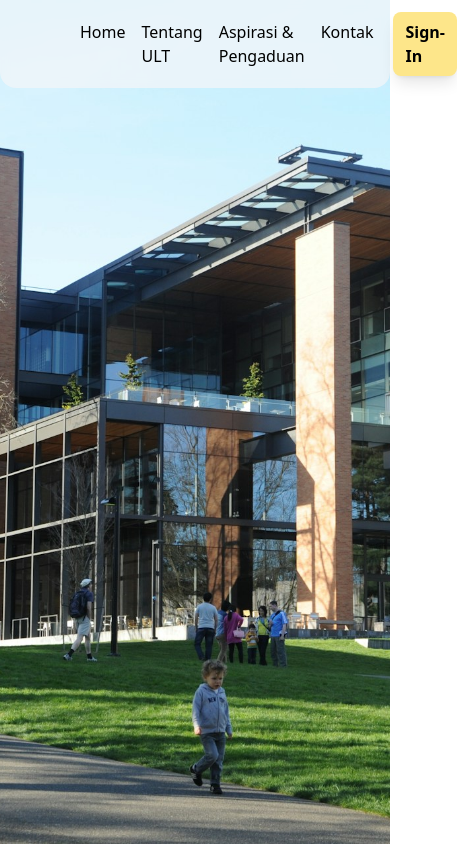
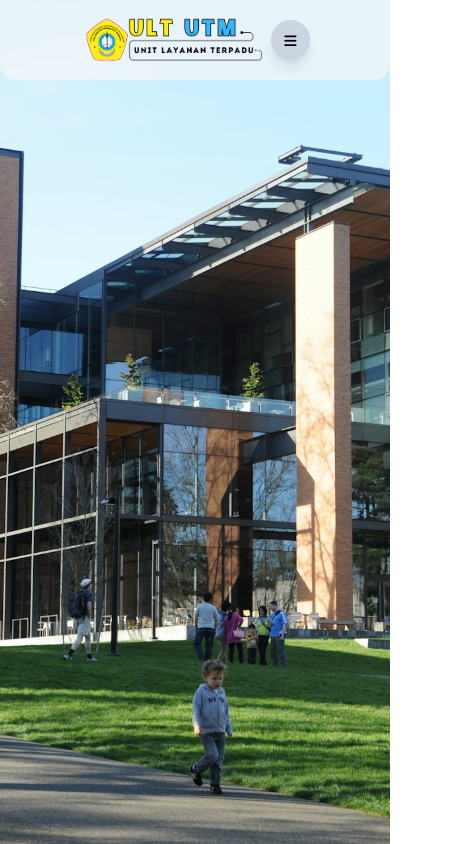
Before and after one commit to arifrizqy/ult-utm, a plain HTML site: page index.html in a window 390 px wide. Shown: the whole page, 457 px wide, since content can reach past the window. Drawn offline with nearby package versions, Linux system fonts and the light colour scheme.

Commit message:
membuat navbar menjadi lebih responsive

```diff
--- a/index.html
+++ b/index.html
@@ -5,18 +5,22 @@
     <meta name="viewport" content="width=device-width, initial-scale=1.0">
     <title>ULT | Universitas Trunojoyo Madura</title>
     <script src="https://cdn.tailwindcss.com"></script>
+    <script src="https://kit.fontawesome.com/8eec8f5ed5.js" crossorigin="anonymous"></script>
 </head>
 <body>
-    <header class="py-3 px-20 w-screen bg-slate-100/80 rounded-b-2xl backdrop-blur-sm absolute">
+    <header class="py-3 px-20 w-screen bg-slate-100/80 rounded-b-2xl backdrop-blur-sm absolute ">
         <nav class="flex items-center">
             <a href="#"><img src="./assets/img/ULT_LOGO-removebg-preview.png" class="h-14" alt="Logo Unit Layanan Terpadu UTM"></a>
-            <ul class="ms-auto flex gap-x-4">
+            <div class="ms-auto hidden lg:flex items-center">
+                <ul class="flex gap-x-4">
                     <li><a href="#" class="border-transparent hover:border-b-4 hover:pb-1 hover:border-b-slate-700 transition duration-700">Home</a></li>
                     <li><a href="#" class="border-transparent hover:border-b-4 hover:pb-1 hover:border-b-slate-700 transition duration-700">Tentang ULT</a></li>
                     <li><a href="#" class="border-transparent hover:border-b-4 hover:pb-1 hover:border-b-slate-700 transition duration-700">Aspirasi &amp; Pengaduan</a></li>
                     <li><a href="#" class="border-transparent hover:border-b-4 hover:pb-1 hover:border-b-slate-700 transition duration-700">Kontak</a></li>
                 </ul>
                 <a href="#" class="ms-5 bg-amber-200 py-2 px-3 rounded-lg font-semibold shadow-lg hover:bg-amber-300 hover:scale-105 transition">Sign-In</a>
+            </div>
+            <a href="#" class="ms-auto p-3 w-10 h-10 bg-slate-300 rounded-full shadow-lg relative lg:hidden"><i class="fa-solid fa-bars fa-sm absolute top-1/2 left-1/2 -translate-x-1/2"></i></a>
         </nav>
     </header>
     <section class="h-screen w-screen bg-cover bg-center bg-no-repeat" style="background-image: url(assets/img/hero-image-2.jpg)">
```
Lines whose indentation alone changed are shown as unchanged.
